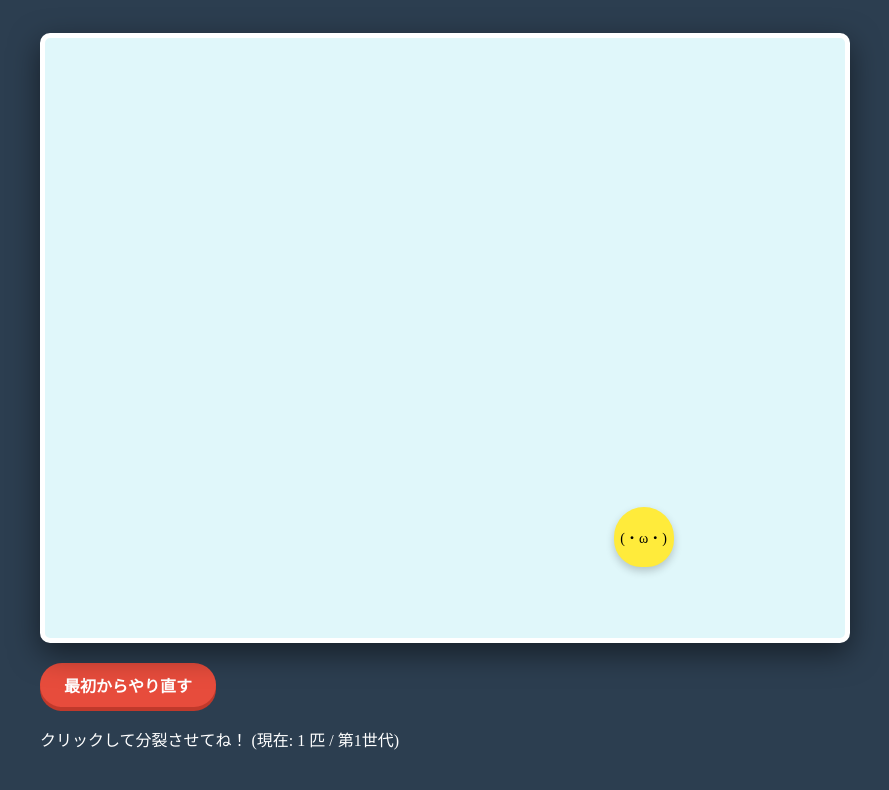
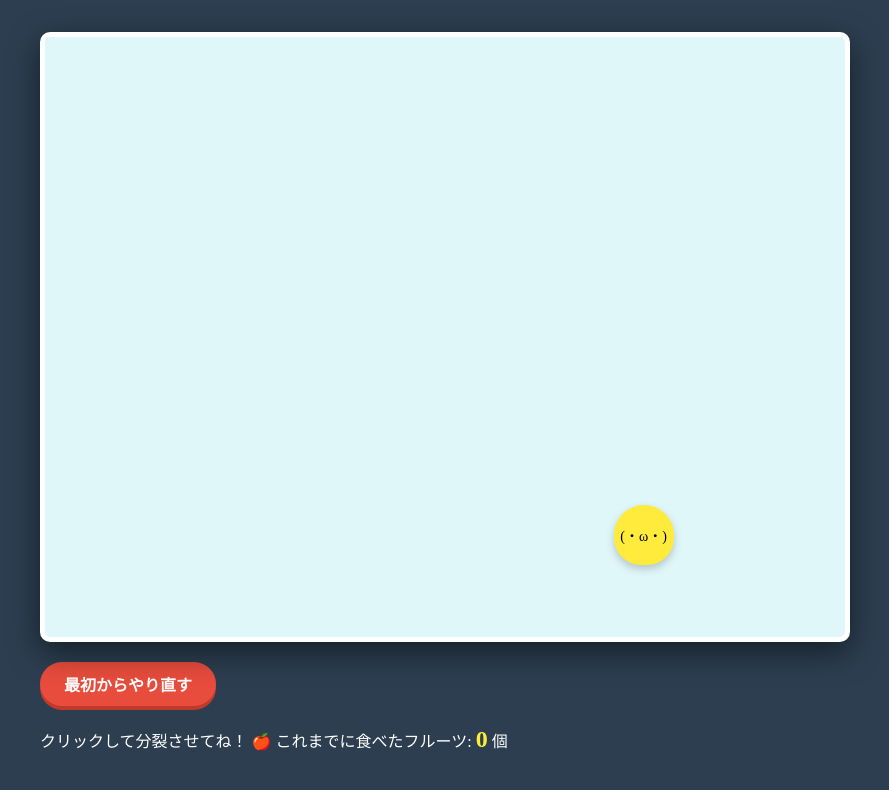
Before and after one commit to canopus222/para-app, a React (Vite) app: page / in a window 1280 px wide. Shown: the top 790 px of the page, without its empty margins (195-1084 px from the left). Built offline with nearby package versions, Linux system fonts and the light colour scheme.

Commit message:
feat: food-count and comment

```diff
--- a/src/App.tsx
+++ b/src/App.tsx
@@ -12,6 +12,10 @@ interface Parachan {
   isFood?: boolean; // 食べ物かどうかを判定するフラグ（?は「なくても良い」という意味）
   icon: string;     // 表示する中身（(・ω・) や 🍎）
   hasDroppedFood?: boolean; // すでに食べ物を出したかどうかの記録
+  isEating?: boolean;   // もぐもぐ中かどうか
+  eatTimer?: number;    // もぐもぐが終わるまでの時間
+  isDropping?: boolean; // ドロップ中（まだ食べられない）フラグ
+  munchText?: string;   // もぐもぐ中のセリフを保存する
 }
 
 function App() {
@@ -24,51 +28,100 @@ function App() {
     { id: Date.now(), x: 370, y: 270, vx: 0.6, vy: 0.6, stage: 1, icon: '(・ω・)'}
   ]);
 
-  useEffect(() => {
+  // 食べ物をかぞえるための変数
+  const [eatCount, setEatCount] = useState(0);
+
+useEffect(() => {
+    let animationFrameId: number;
+
     const move = () => {
-      setParas((currentParas) =>
-        currentParas.map((p) => {
-          // 世代が上がるごとにサイズを 80% ずつ小さくする計算
+      setParas((currentParas) => {
+        const foods = currentParas.filter(p => p.isFood);
+
+        // --- 1. まずは全員の移動を計算 ---
+        const movedParas = currentParas.map((p) => {
+          if (p.isEating && p.eatTimer && p.eatTimer > 0) {
+            return { ...p, vx: 0, vy: 0, eatTimer: p.eatTimer - 1 };
+          }
+          if (p.isEating && p.eatTimer === 0) {
+            return { ...p, isEating: false, vx: (Math.random() - 0.5) * 2, vy: (Math.random() - 0.5) * 2, icon: '(・ω・)' };
+          }
+
+          if (!p.isFood && !p.isEating) {
+            const pSize = BASE_PARA_SIZE * Math.pow(0.85, p.stage - 1);
+            const collidedFood = foods.find(f => {
+              if (f.isDropping) return false;
+              const fSize = BASE_PARA_SIZE * Math.pow(0.85, f.stage - 1);
+              const dx = (p.x + pSize / 2) - (f.x + fSize / 2);
+              const dy = (p.y + pSize / 2) - (f.y + fSize / 2);
+              return Math.sqrt(dx * dx + dy * dy) < (pSize + fSize) / 3;
+            });
+
+            if (collidedFood) {
+              const phrases = ['ばりうま', 'うまかー', 'んめ', 'うみゃー', 'なまらうまい', 'おいしか'];
+              const randomPhrase = phrases[Math.floor(Math.random() * phrases.length)];
+              // ★ここでは setEatCount を呼ばない！（二重カウント防止）
+              return { ...p, isEating: true, eatTimer: 120, vx: 0, vy: 0, icon: '(・u・)', munchText: randomPhrase };
+            }
+          }
+
+          // 物理計算の部分（ここはそのままでOK）
           const currentSize = BASE_PARA_SIZE * Math.pow(0.85, p.stage - 1);
-
           let nextX = p.x + p.vx;
           let nextY = p.y + p.vy;
           let nextVx = p.vx;
           let nextVy = p.vy;
+          let stillDropping = p.isDropping;
 
-          // --- 食べ物専用の物理法則 ---
           if (p.isFood) {
-            // 1. 重力を加える（少しずつ下に引っ張る）
             nextVy += 0.1;
-
-            // 2. 床（ステージの底）に当たった時のバウンド処理
             if (nextY >= STAGE_HEIGHT - currentSize) {
               nextY = STAGE_HEIGHT - currentSize;
-              nextVy = -nextVy * 0.2; // 跳ね返り係数（半分くらいの勢いで跳ねる）
-              nextVx *= 0.8; // 摩擦で横移動も少し減速
-
-              // 速度が十分に小さくなったら完全に止める
+              nextVy = -nextVy * 0.2;
+              nextVx *= 0.8;
+              stillDropping = false;
               if (Math.abs(nextVy) < 1) nextVy = 0;
               if (Math.abs(nextVx) < 0.1) nextVx = 0;
             }
-
-            // 3. 壁に当たった時
-            if (nextX <= 0 || nextX >= STAGE_WIDTH - currentSize) {
-              nextVx = -nextVx * 0.5;
-            }
+            if (nextX <= 0 || nextX >= STAGE_WIDTH - currentSize) nextVx = -nextVx * 0.5;
           } else {
-            // --- 通常のぱらちゃんの跳ね返り（今まで通り） ---
             if (nextX <= 0 || nextX >= STAGE_WIDTH - currentSize) nextVx = -p.vx;
             if (nextY <= 0 || nextY >= STAGE_HEIGHT - currentSize) nextVy = -p.vy;
           }
 
-          return { ...p, x: nextX, y: nextY, vx: nextVx, vy: nextVy };
-        })
-      );
+          return { ...p, x: nextX, y: nextY, vx: nextVx, vy: nextVy, isDropping: stillDropping };
+        });
+
+        // --- 2. 食べ物を消す処理 ---
+        const finalParas = movedParas.filter(p => {
+          if (!p.isFood) return true;
+
+          const isBeingEaten = movedParas.some(para => {
+            if (para.isFood || !para.isEating || para.eatTimer !== 120 || p.isDropping) return false;
+            const pSize = BASE_PARA_SIZE * Math.pow(0.85, para.stage - 1);
+            const fSize = BASE_PARA_SIZE * Math.pow(0.85, p.stage - 1);
+            const dx = (para.x + pSize / 2) - (p.x + fSize / 2);
+            const dy = (para.y + pSize / 2) - (p.y + fSize / 2);
+            return Math.sqrt(dx * dx + dy * dy) < (pSize + fSize) / 3;
+          });
+
+          // ★食べ物が消されるときだけ、カウントを1増やす！
+          if (isBeingEaten) {
+            setEatCount(prev => prev + 1); // ここ1箇所だけにします
+            return false;
+          }
+          return true;
+        });
+
+        return finalParas;
+      });
+
+      animationFrameId = requestAnimationFrame(move);
     };
-    const timer = requestAnimationFrame(move);
-    return () => cancelAnimationFrame(timer);
-  }, [paras]);
+
+    animationFrameId = requestAnimationFrame(move);
+    return () => cancelAnimationFrame(animationFrameId);
+  }, []); // ★空の配列にすることで、タイマーの重複を防ぎます
 
   // 分裂の処理
   const splitParachan = (clickedId: number) => {
@@ -92,12 +145,12 @@ function App() {
             { ...p, id: Date.now() + Math.random(), stage: nextStage, vx: p.vx, icon: '(・ω・)' },
             { ...p, id: Date.now() + Math.random(), stage: nextStage, vx: -p.vx, icon: '(・ω・)' }
           );
-        } else if (!p.hasDroppedFood) {
+        } else {
           // --- 【食べ物排出】最小サイズなら、自分はそのままで食べ物を1つ追加する ---
-          // 1. 自分自身に「もう出したよ」という印をつけて残す
-          result.push({ ...p, hasDroppedFood: true });
+          // 自分自身に「もう出したよ」という印をつけて残す
+          result.push(p);
 
-          // 2. 新しい「食べ物データ」を1つ追加する
+          // 新しい「食べ物データ」を1つ追加する
           const randomIcon = foodIcons[Math.floor(Math.random() * foodIcons.length)];
           result.push({
             id: Date.now() + Math.random(),
@@ -107,11 +160,9 @@ function App() {
             vy: -5,
             stage: p.stage, // サイズは最小ぱらちゃんと同じにする
             isFood: true,   // これが食べ物であるという印
-            icon: randomIcon
+            icon: randomIcon,
+            isDropping: true // 最初は「ドロップ中」にする
           });
-        } else {
-          // すでに食べ物を出したことがある最小ぱらちゃんは、これ以上分裂も食べ物も出さない
-          result.push(p);
         }
       } else {
         // クリックされていないものは、そのまま配列に残す
@@ -136,6 +187,7 @@ function App() {
       , icon: '(・ω・)'
       }
     ]);
+    setEatCount(0);
   };
 
   return (
@@ -155,6 +207,25 @@ function App() {
               }}
               onClick={() => splitParachan(p.id)}
             >
+
+              {/* 【追加】もぐもぐ中のセリフ表示 */}
+              {p.isEating && (
+                <div style={{
+                  position: 'absolute',
+                  top: '-30px', // ぱらちゃんの少し上に表示
+                  left: '50%',
+                  transform: 'translateX(-50%)',
+                  fontSize: '14px',
+                  fontWeight: 'bold',
+                  color: '#fff',
+                  backgroundColor: 'rgba(0,0,0,0.5)', // 読みやすいように背景を少し暗く
+                  padding: '2px 6px',
+                  borderRadius: '10px',
+                  whiteSpace: 'nowrap'
+                }}>
+                  {p.munchText}
+                </div>
+              )}
               {p.icon}
             </div>
           );
@@ -168,7 +239,8 @@ function App() {
       </div>
 
       <p style={{ color: 'white', marginTop: '20px' }}>
-        クリックして分裂させてね！ (現在: {paras.length} 匹 / 第{paras[0]?.stage || 0}世代)
+        クリックして分裂させてね！
+        🍎 これまでに食べたフルーツ: <span style={{ fontSize: '24px', color: '#ffeb3b', fontWeight: 'bold' }}>{eatCount}</span> 個
       </p>
     </div>
   )
```
